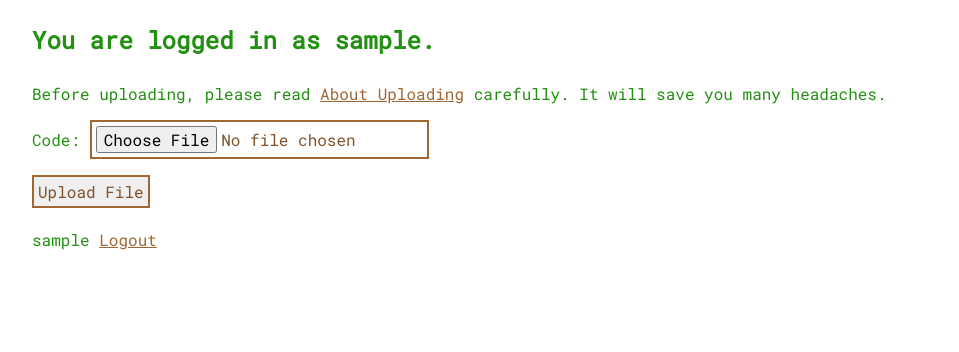
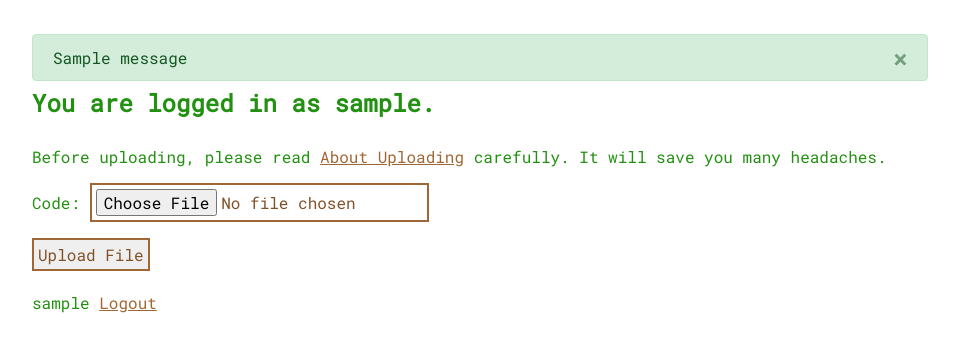
Before and after one commit to tjcsl/othello-tourney, a Django app: page /upload/ in a window 1280 px wide. Shown: the part 58-410 px from the top of the page, without its empty margins (160-1119 px from the left). Run offline with Django 3.2, Linux system fonts and the light colour scheme; a user stored in the database is signed in; tables that the repository leaves empty hold one stand-in row (values such as "Sample post"); one stand-in notice (Sample message) is shown; some libraries are stand-ins or nearby versions.

Commit message:
add django messages

```diff
--- a/othello/othello/apps/games/views.py
+++ b/othello/othello/apps/games/views.py
@@ -1,4 +1,5 @@
 from django.shortcuts import render
+from django.contrib import messages
 from django.http import HttpResponse
 from django.views.generic.edit import FormView
 
@@ -10,6 +11,8 @@ def play(request):
         form = GameForm(request.POST)
         if form.is_valid():
             return HttpResponse("got form")
+        else:
+            messages.error(request, "Unable to start game, try again later", extra_tags="danger")
     return render(request, "games/design.html", {'form': GameForm()})
 
 
--- a/othello/othello/static/css/base.css
+++ b/othello/othello/static/css/base.css
@@ -81,6 +81,11 @@ html, body {
 }
 
 
+.logout {
+    font-size: 1em;
+}
+
+
 pre, code {
     font-family: 'Roboto Mono', monospace;
     font-size: 16px;
--- a/othello/othello/templates/base.html
+++ b/othello/othello/templates/base.html
@@ -50,10 +50,20 @@
             </nav>
         </div>
     <div class="main" id="main">
+        {% if messages %}
+            {% for message in messages %}
+                <div class="alert alert-{{ message.tags }} alert-dismissible fade show my-2" role="alert">
+                    {{ message }}
+                    <button type="button" class="close" data-dismiss="alert" aria-label="Close">
+                        <span aria-hidden="true">&times;</span>
+                    </button>
+                </div>
+            {% endfor %}
+        {% endif %}
         {% block main %}{% endblock %}
         <br>
         {% if user.is_authenticated %}
-            <p style="font-size: 1em;">{{ user.username }} <a style="font-size: 1em;" href="/logout/">Logout</a></p>
+            <p class="logout">{{ user.username }} <a class="logout" href="{% url 'auth:logout' %}">Logout</a></p>
         {% endif %}
     </div>
   </body>
```
